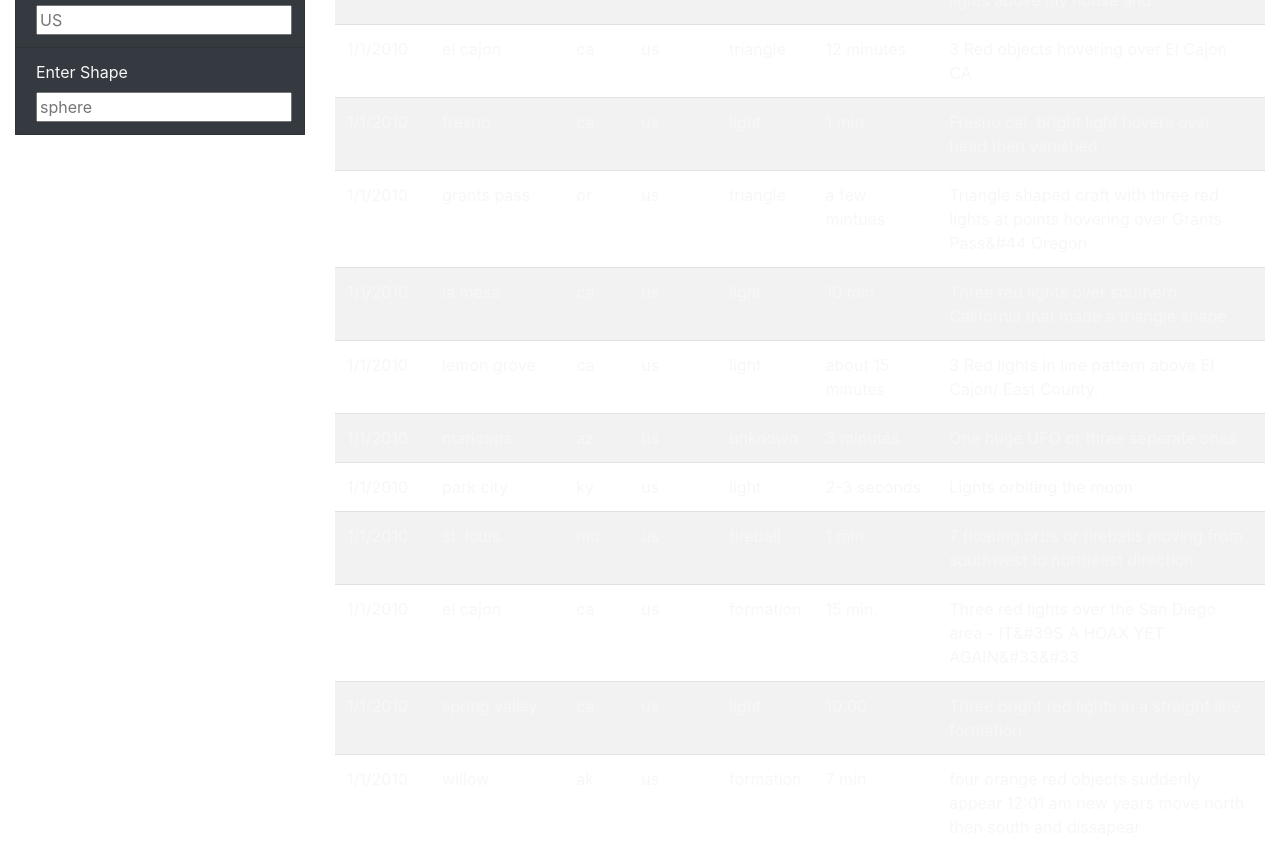
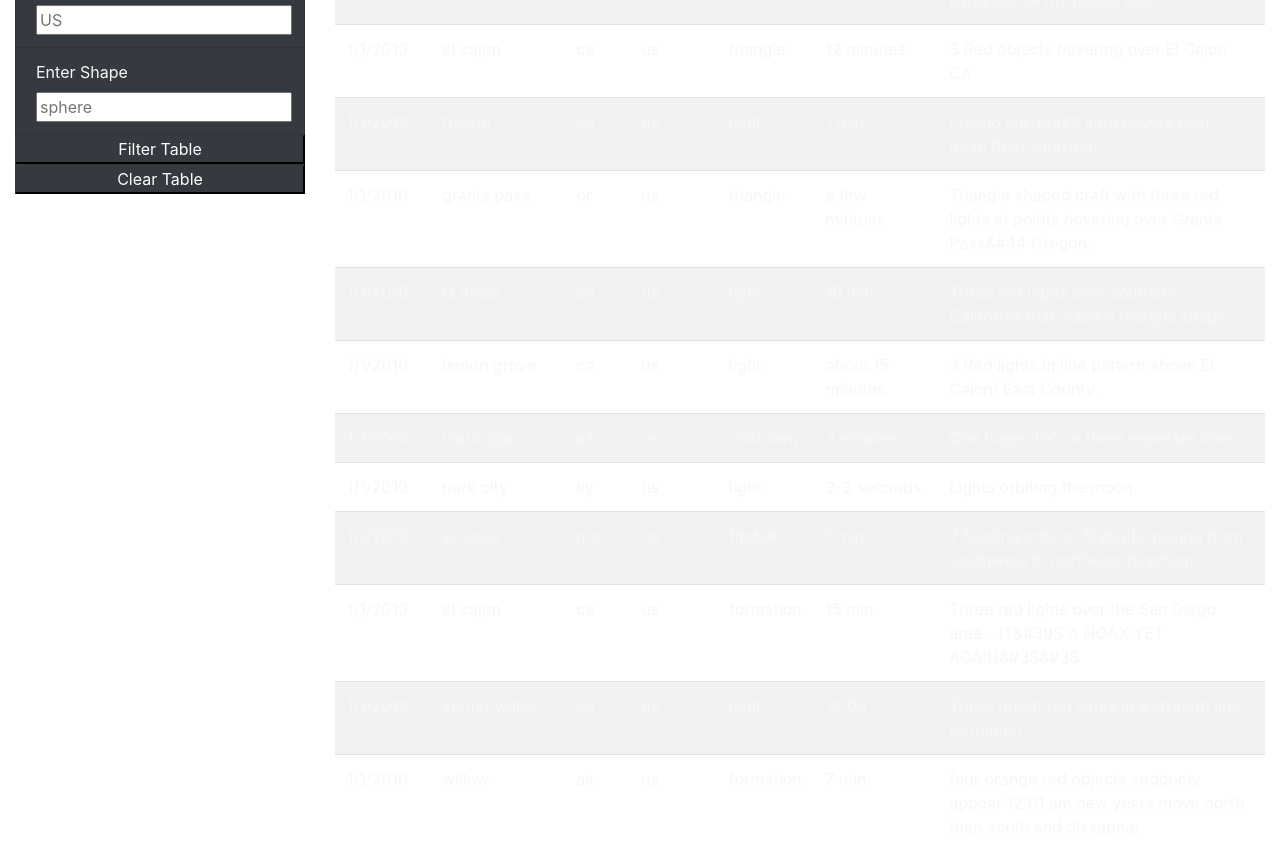
Before and after one commit to ctaggart2015/UFOs, a plain HTML site: page index.html in a window 1280 px wide. Shown: the part 1104-1951 px from the top of the page. Drawn offline with nearby package versions, Linux system fonts and the light colour scheme.

Commit message:
Update index.html

```diff
--- a/index.html
+++ b/index.html
@@ -63,6 +63,15 @@
                       <input type="text" placeholder="sphere" id="shape" />
                   </li>
 
+                  <li class="list-group" class="btn-dark">
+                      <button id="filter-btn" type="button" class="btn-dark">
+                      Filter Table
+                      </button>
+
+                      <button id="clear-btn" type="button" class="btn-dark">
+                      Clear Table
+                      </button>
+
                 </ul>
               </form>
           </div>
```
